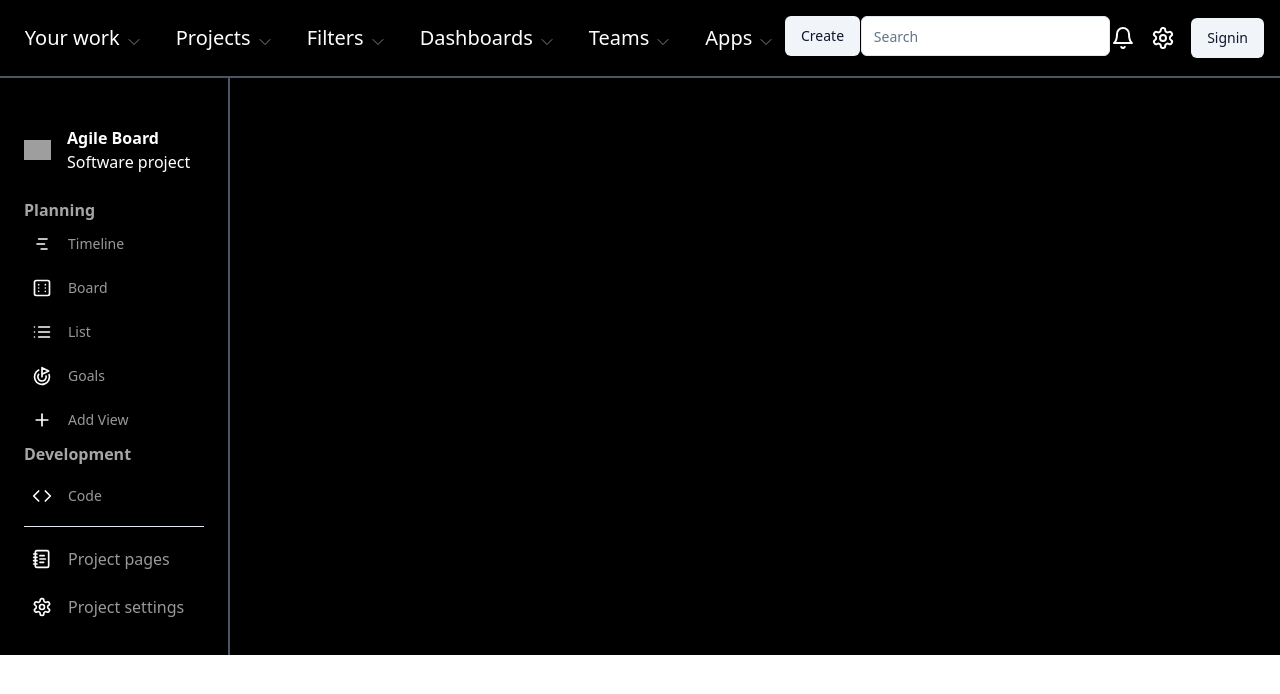
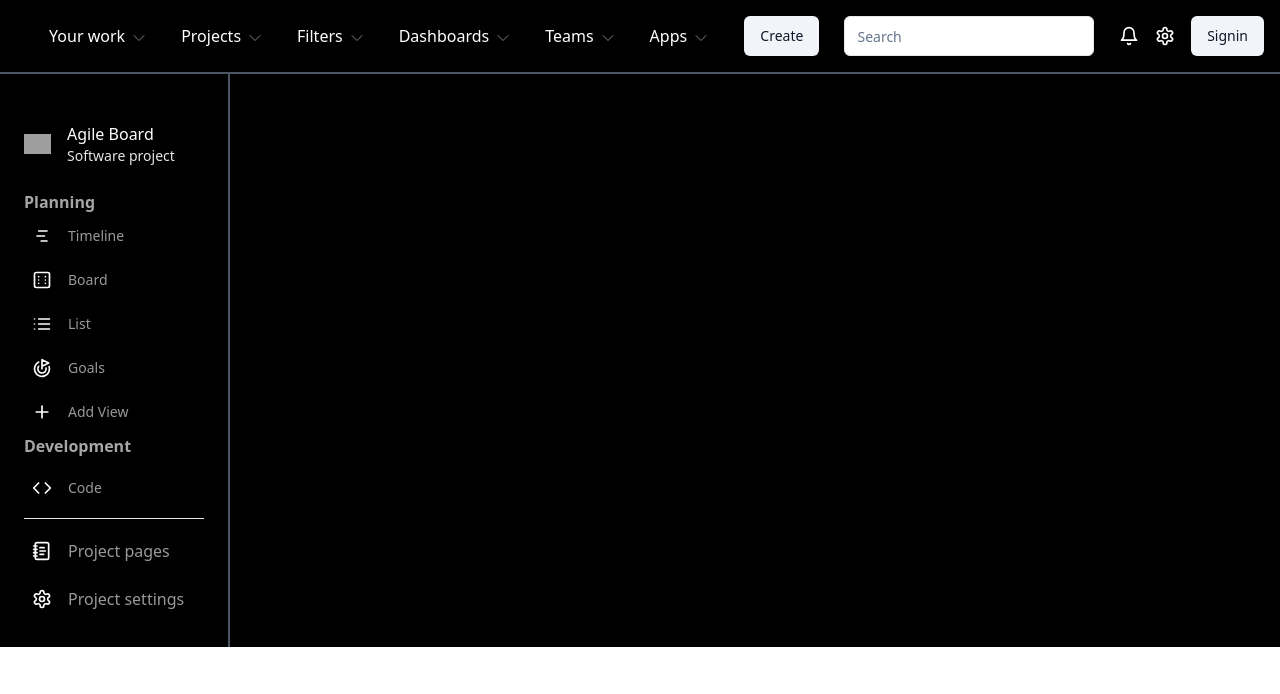
Before and after one commit to sital002/agile-board, a React (Vite) app in the folder client/: page / in a window 1280 px wide. Shown: the top 694 px of the page. Built offline with nearby package versions, Linux system fonts and the light colour scheme; no server answers; grey boxes are pictures that could not be loaded.

Commit message:
fix: font size in dashboard

```diff
--- a/client/src/components/filterbar.tsx
+++ b/client/src/components/filterbar.tsx
@@ -37,11 +37,11 @@ const Filterbar = () => {
       <div className="flex items-center gap-x-4">
         <SelectOption />
         <ChartSpline
-          size={40}
+          size={25}
           className="cursor-pointer hover:bg-gray-700 rounded-md p-1"
         />
         <Settings2
-          size={40}
+          size={25}
           className="cursor-pointer hover:bg-gray-700 rounded-md p-1"
         />
       </div>
--- a/client/src/components/header.tsx
+++ b/client/src/components/header.tsx
@@ -1,21 +1,24 @@
-import { headerIcon } from "../constant/navlist"
+import { headerIcon } from "../constant/navlist";
 
 const Header = () => {
   return (
     <div className="flex justify-between py-6 sticky left-0 top-0">
-        <h1 className="text-4xl font-semibold">KAN board</h1>
-        <div className="flex items-center gap-x-3">
-            {
-                headerIcon.map((ele,index)=>{
-                    return <div key={index} className="cursor-pointer hover:bg-gray-700 p-2 rounded-md">
-                        <span>{ele?.name}</span>
-                        <span>{ele?.icon}</span>
-                    </div>
-                })
-            }
-        </div>
+      <h1 className="text-xl font-semibold">KAN board</h1>
+      <div className="flex items-center gap-x-3">
+        {headerIcon.map((ele, index) => {
+          return (
+            <div
+              key={index}
+              className="cursor-pointer hover:bg-gray-700 p-2 rounded-md"
+            >
+              <span>{ele?.name}</span>
+              <span>{ele?.icon}</span>
+            </div>
+          );
+        })}
+      </div>
     </div>
-  )
-}
+  );
+};
 
-export default Header
+export default Header;
--- a/client/src/components/navbar.tsx
+++ b/client/src/components/navbar.tsx
@@ -1,32 +1,35 @@
-import { navlist } from '../constant/navlist'
-import { Button } from './ui/button'
-import { Bell, Settings } from 'lucide-react'
-import Signup from '../pages/signup'
-import { Input } from './ui/input'
+import { navlist } from "../constant/navlist";
+import { Button } from "./ui/button";
+import { Bell, Settings } from "lucide-react";
+import Signup from "../pages/signup";
+import { Input } from "./ui/input";
 
 const Navbar = () => {
   return (
-    <header className='flex justify-between p-4 border-b-2 border-gray-600 bg-black text-white'>
-        <div></div>
-        <div className='flex items-center gap-x-4'>
-            {
-                navlist.map((ele,index)=>{
-                    return <div key={index} className='flex gap-x-1 cursor-pointer select-none hover:bg-gray-700 rounded-md p-2'>
-                        <span className='text-xl'>{ele.name}</span>
-                        <span className='self-end'>{ele.icon}</span>
-                    </div>
-                })
-            }
-        </div>
-        <Button variant={'secondary'} >Create</Button>
-        <Input className='w-full max-w-[20%]' placeholder='Search'/>
-        <div className='flex items-center gap-x-4'>
-            <Bell/>
-            <Settings/>
-            <Signup/>
-        </div>
+    <header className="flex justify-between p-4 border-b-2 border-gray-600 bg-black text-white">
+      <div></div>
+      <div className="flex items-center gap-x-4">
+        {navlist.map((ele, index) => {
+          return (
+            <div
+              key={index}
+              className="flex gap-x-1 cursor-pointer select-none hover:bg-gray-700 rounded-md p-2"
+            >
+              <span className="text-md">{ele.name}</span>
+              <span className="self-end">{ele.icon}</span>
+            </div>
+          );
+        })}
+      </div>
+      <Button variant={"secondary"}>Create</Button>
+      <Input className="w-full max-w-[20%]" placeholder="Search" />
+      <div className="flex items-center gap-x-4">
+        <Bell size={20} />
+        <Settings size={20} />
+        <Signup />
+      </div>
     </header>
-  )
-}
+  );
+};
 
-export default Navbar
+export default Navbar;
--- a/client/src/components/sidebar.tsx
+++ b/client/src/components/sidebar.tsx
@@ -11,8 +11,8 @@ const Sidebar = () => {
           alt=""
         />
         <div>
-          <h1 className="font-semibold">Agile Board</h1>
-          <p>Software project</p>
+          <h1 className="font-medium ">Agile Board</h1>
+          <p className="text-sm opacity-90">Software project</p>
         </div>
       </div>
       <h1 className="text-md opacity-65 font-semibold">Planning</h1>
--- a/client/src/constant/navlist.tsx
+++ b/client/src/constant/navlist.tsx
@@ -91,23 +91,23 @@ export const navlist = [
 export const headerIcon = [
   {
     name: "",
-    icon: <Zap />,
+    icon: <Zap size={20} />,
   },
   {
     name: "",
-    icon: <Star />,
+    icon: <Star size={20} />,
   },
   {
     name: "",
-    icon: <Share />,
+    icon: <Share size={20} />,
   },
   {
     name: "",
-    icon: <Fullscreen />,
+    icon: <Fullscreen size={20} />,
   },
   {
     name: "",
-    icon: <Ellipsis />,
+    icon: <Ellipsis size={20} />,
   },
 ];
 
```
